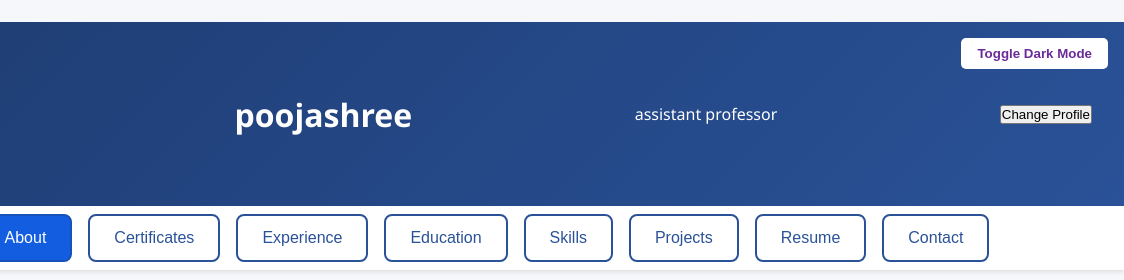
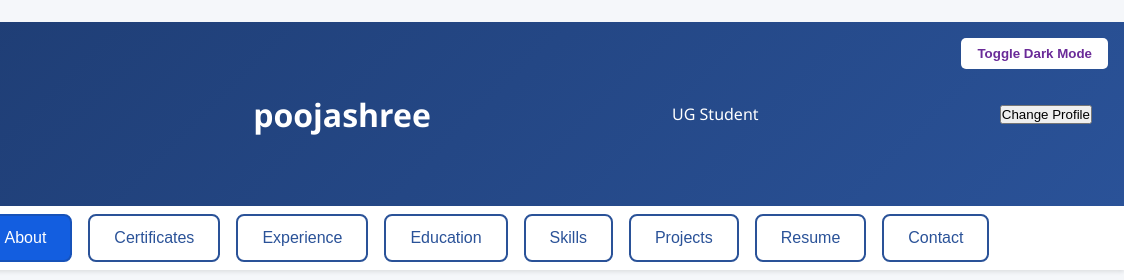
Before and after one commit to tr4326164-ship-it/Poojashree-, a plain HTML site: page index.html in a window 1280 px wide. Shown: the top 280 px of the page, 156-1280 px from the left. Drawn offline with Linux system fonts and the light colour scheme.

Commit message:
index.html

```diff
--- a/index.html
+++ b/index.html
@@ -203,7 +203,7 @@
     <h1> poojashree</h1>
 
   </div>
-  <p>assistant professor </p>
+  <p> UG Student </p>
   <input type="file" id="fileInput" accept="image/*" style="display:none">
   <button onclick="showModal()">Change Profile</button>
 </header>
```
